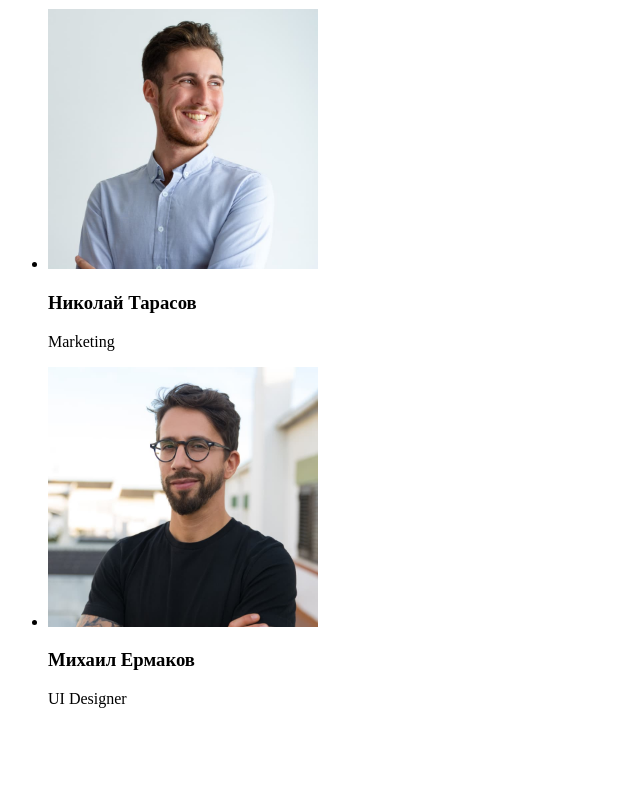
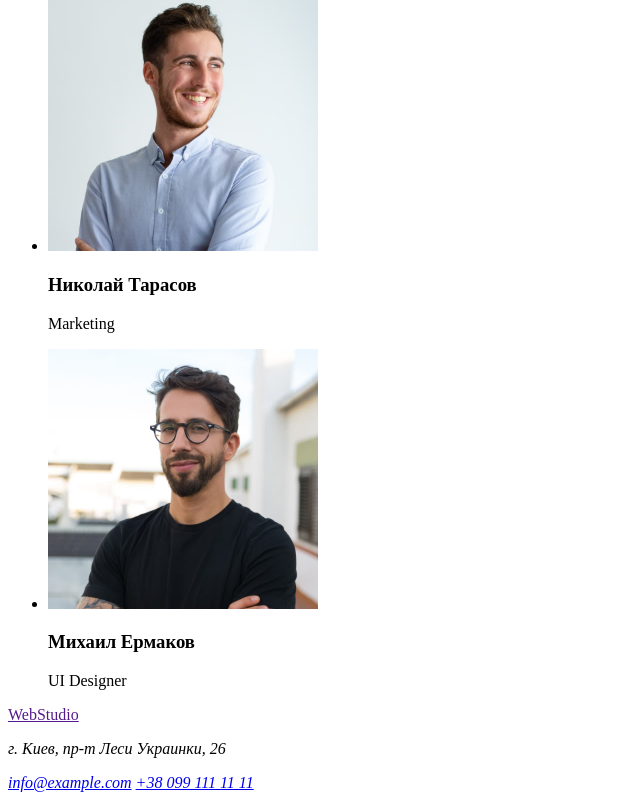
Before and after one commit to IvanCorporations/goit-markup-hw-03, a plain HTML site: page index.html in a window 1280 px wide. Shown: the part 2279-3079 px from the top of the page, without its empty margins (0-640 px from the left). Before the commit the page ends 3003 px from the top, so only its background shows below. Drawn offline with Linux system fonts and the light colour scheme.

Commit message:
add footer

```diff
--- a/index.html
+++ b/index.html
@@ -15,9 +15,9 @@
                 <li><a href="">Портфолио</a></li>
                 <li><a href="">Контакты</a></li>
             </ul>
-            <a href="info@devstudio.com">info@devstudio.com</a>
         </nav>
-            <a href="tel:+380961111111">+38 096 111 11 11</a>
+        <a href="mailto:info@devstudio.com">info@devstudio.com</a>
+        <a href="tel:+380961111111">+38 096 111 11 11</a>
     </header>
     <main>
         <section>
@@ -77,6 +77,12 @@
         </section>
     </main>
     <footer>
+        <a href="" lang="en">WebStudio</a>
+        <address>
+            <p>г. Киев, пр-т Леси Украинки, 26</p>
+            <a href="mailto:info@example.com">info@example.com</a>
+            <a href="tel:+380991111111">+38 099 111 11 11</a>
+        </address>
     </footer>
 </body>
 </html>
```
